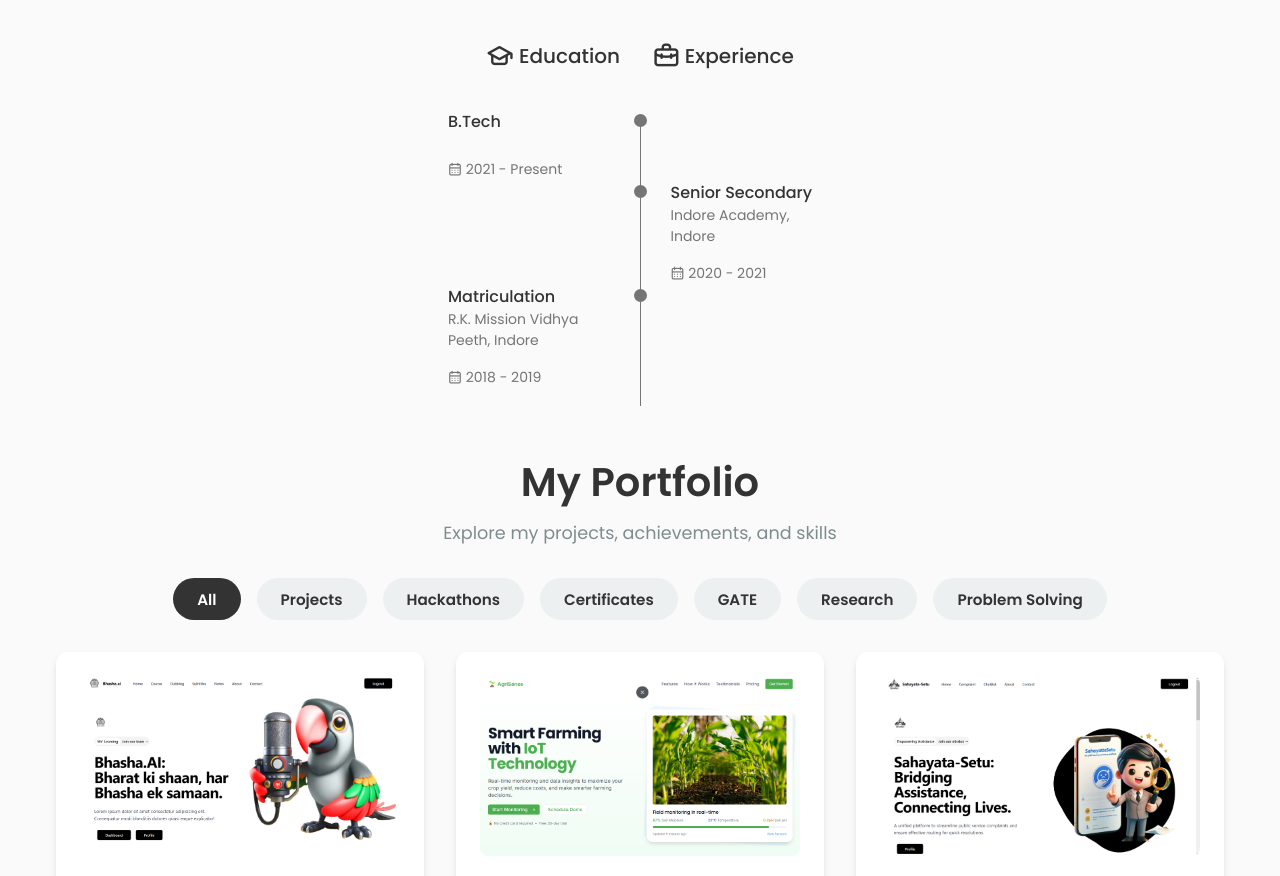
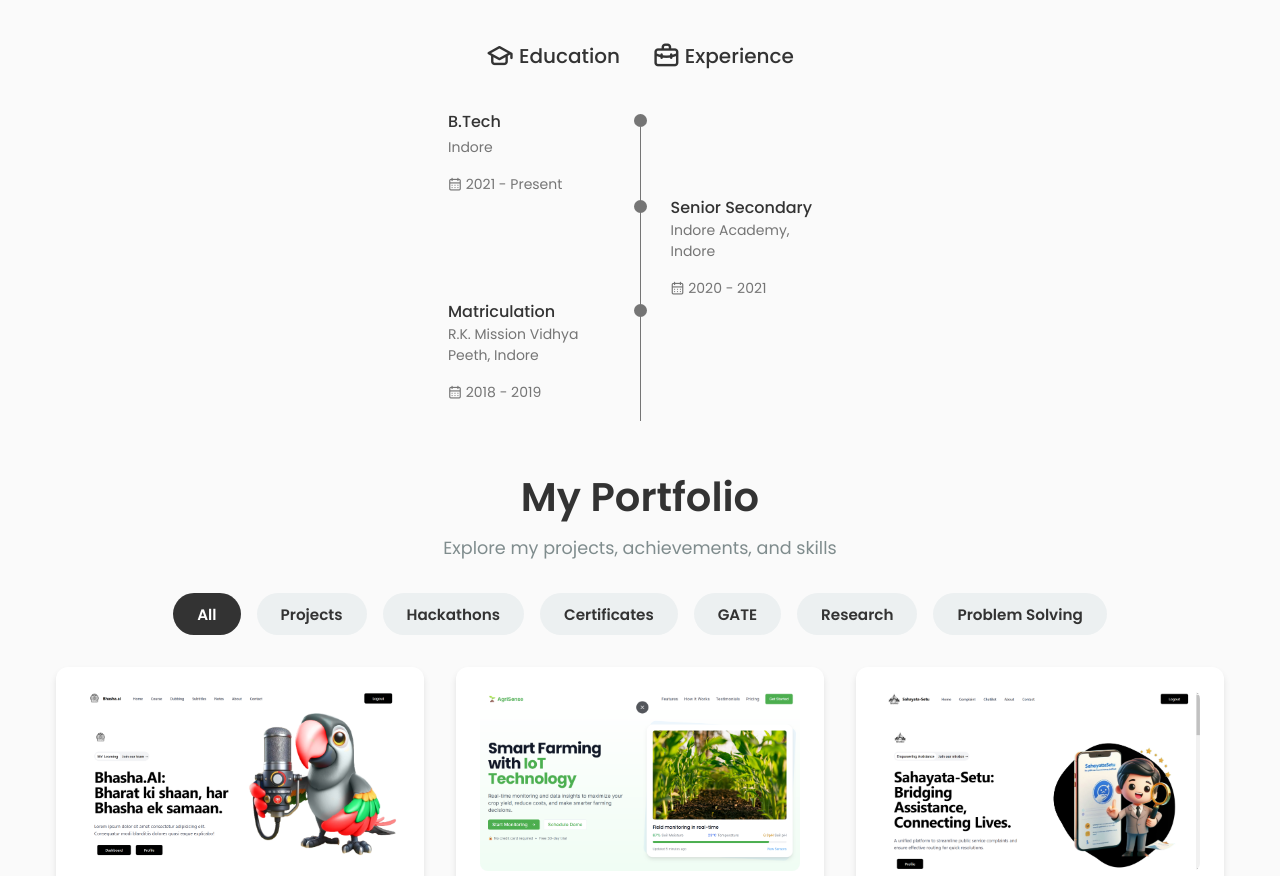
Before and after one commit to Priyanshu-Baghel/Portfolio, a React (Vite) app: page / in a window 1280 px wide. Shown: the part 3180-4056 px from the top of the page. Built offline with nearby package versions, Linux system fonts and the light colour scheme.

Commit message:
Update Qualification.jsx

```diff
--- a/src/Components/qualifications/Qualification.jsx
+++ b/src/Components/qualifications/Qualification.jsx
@@ -55,7 +55,7 @@ const Qualification = () => {
               <div>
                 <h3 className="qualification__title">B.Tech</h3>
                 <span className="qualification__subtitle">
-
+                  Indore
                 </span>
                 <div className="qualification__calendar">
                   <i className="uil uil-calendar-alt"></i> 2021 - Present
```
